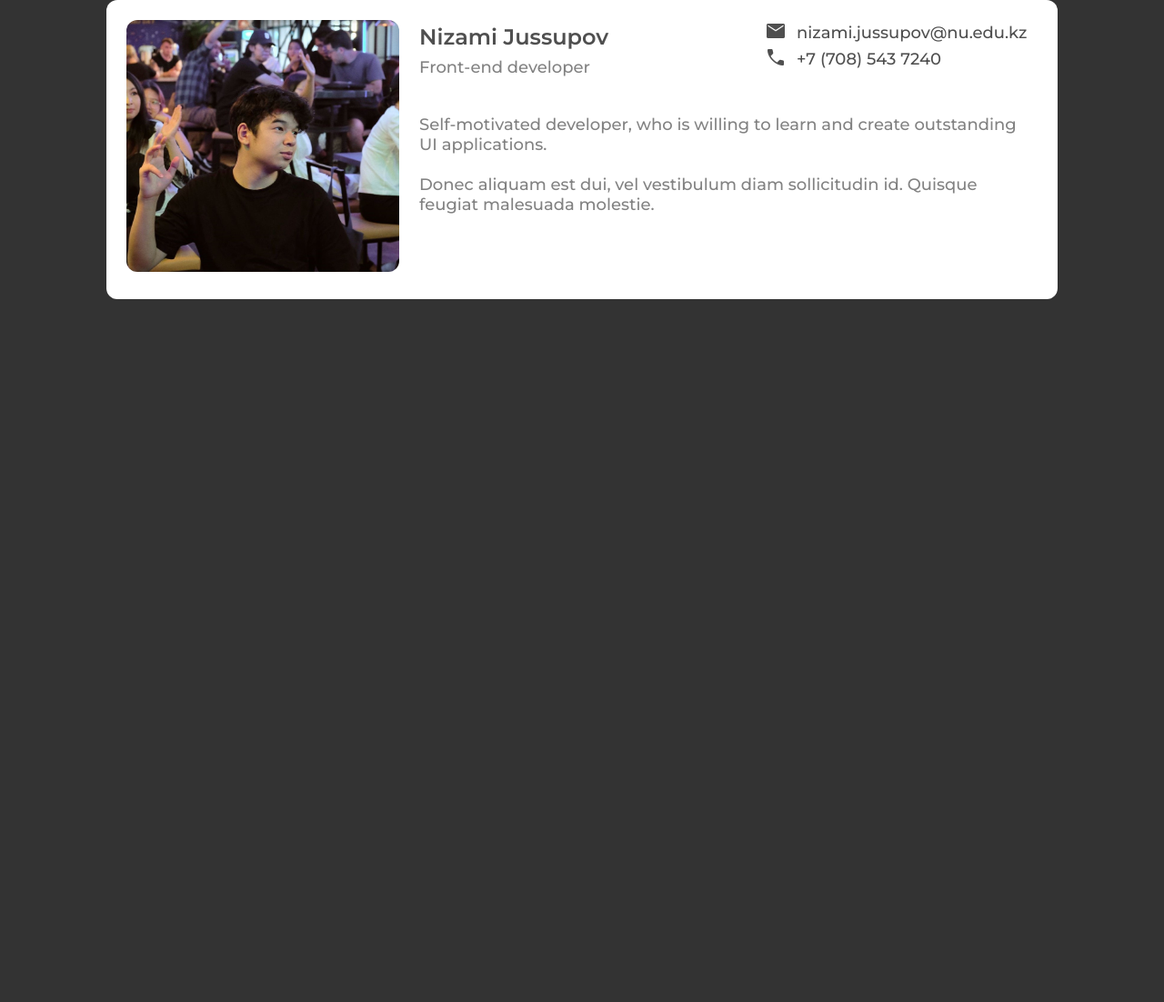
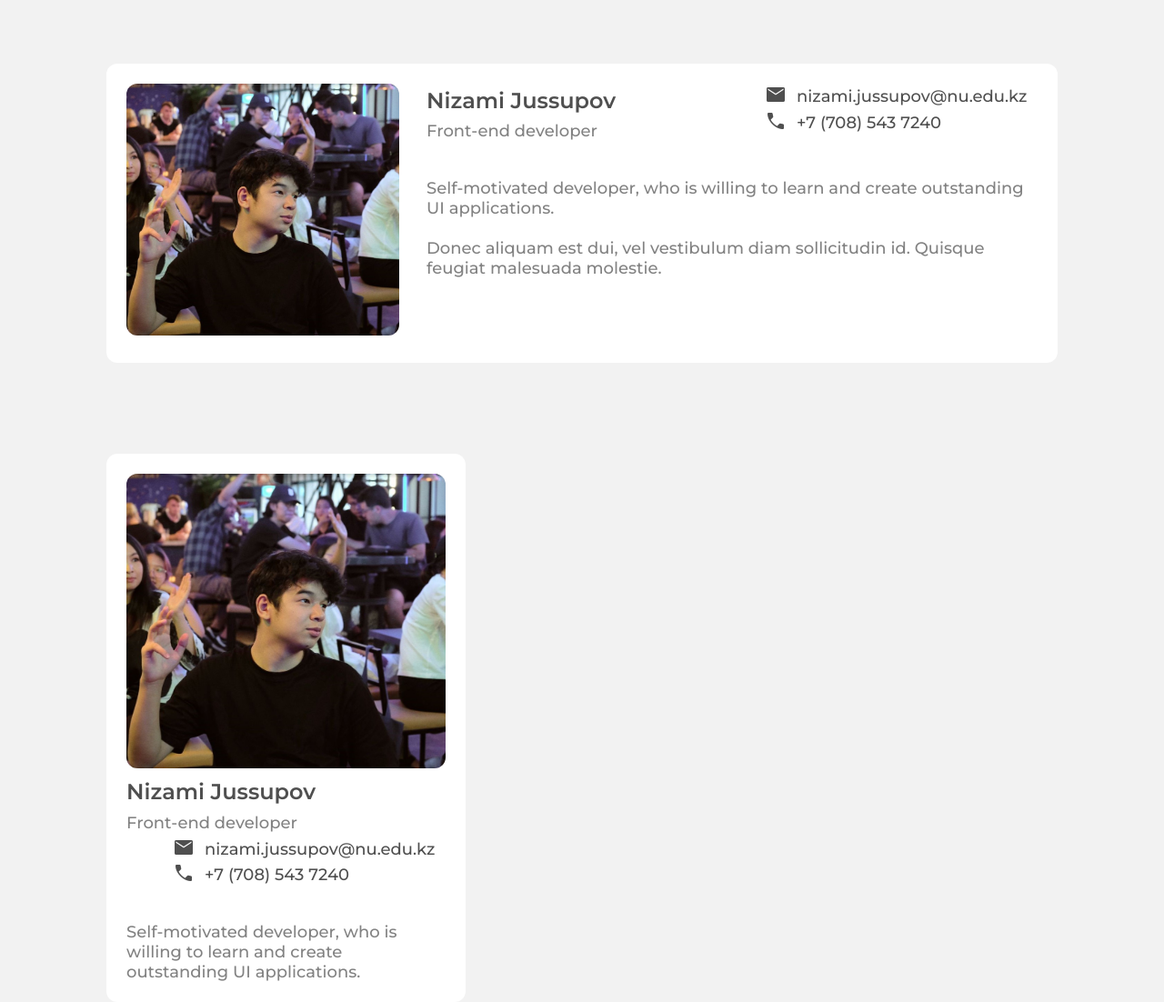
Before and after one commit to jnzm02/my-profile.github.io, a plain HTML site: page index.html in a window 1280 px wide. Shown: the whole page at 91% size. Before the commit the page ends 800 px from the top, so only its background shows below. Drawn offline with nearby package versions, Linux system fonts and the light colour scheme.

Commit message:
Fixed Background

```diff
--- a/index.html
+++ b/index.html
@@ -28,7 +28,8 @@
 
   </head>
   <body>
-    <div class="post">
+    <div class="main-part">
+      <div class="post mt-70">
         <div class="info">
           <div class="my-photo">
             <img src="me.jpg" alt="my-photo">
@@ -58,5 +59,29 @@
         </div>
       </div>
 
+      <div class="profile post mt-100">
+          <div class="my-photo">
+            <img src="me.jpg" alt="my-photo">
+          </div>
+
+          <div class="left">
+            <div class="name">Nizami Jussupov</div>
+            <div class="job">Front-end developer</div>
+          </div>
+          <div class="right">
+            <div class="box">
+              <div class="email"><span class="material-symbols-outlined">
+                mail</span>nizami.jussupov@nu.edu.kz</div>
+              <div class="phone"><span class="material-symbols-outlined">
+                call
+                </span>+7 (708) 543 7240</div>
+            </div>
+          </div>
+
+          <div class="bottom">
+            <p>Self-motivated developer, who is willing to learn and create outstanding UI applications.</p>
+          </div>
+        </div>
+    </div>
   </body>
 </html>
--- a/style.css
+++ b/style.css
@@ -9,12 +9,23 @@ html {
 }
 
 body {
-    margin: 0 auto;
-    width: 1046px;
     font-family: 'Roboto', sans-serif;
     font-size: 1.6rem;
     line-height: 1.6;
-    background: #333333;
+    background: #F2F2F2;
+}
+
+.main-part {
+    margin: 0 auto;
+    width: 1046px;
+}
+
+.mt-70 {
+    margin-top: 70px;
+}
+
+.mt-100 {
+    margin-top: 100px;
 }
 
 .post {
@@ -25,7 +36,7 @@ body {
 .info {
     display: grid;
     grid-template-columns: auto auto;
-    grid-gap: 22px;
+    grid-gap: 30px;
     padding: 22px;
 }
 
@@ -98,3 +109,13 @@ body {
     color: #828282;
     padding-top: 37px;
 }
+
+.profile {
+    width: 395px;
+    padding: 22px;
+}
+
+.profile .my-photo {
+    margin: 0 auto;
+    width: 351px;
+}
```
Lines whose indentation alone changed are shown as unchanged.
